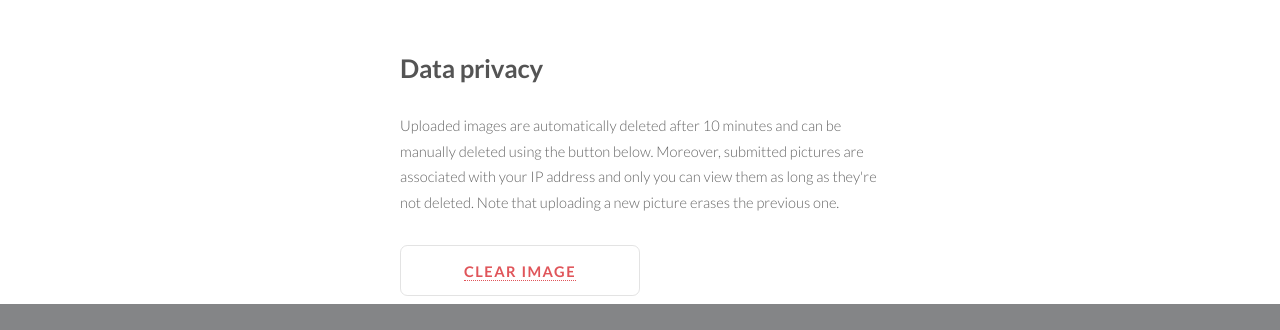
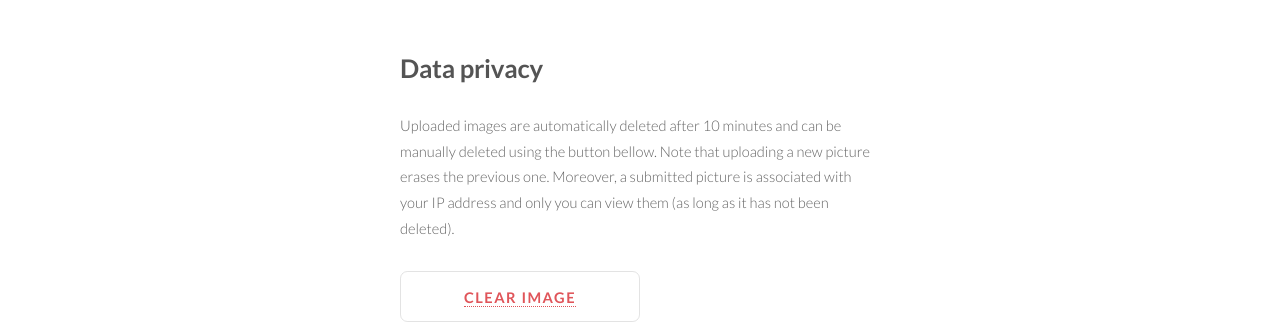
Before and after one commit to victorruelle/heroku_classifier, a Flask app: page / in a window 1280 px wide. Shown: the part 676-1006 px from the top of the page. Before the commit the page ends 980 px from the top, so only its background shows below. Run offline with Flask 2, Linux system fonts and the light colour scheme.

Commit message:
Final submission

```diff
--- a/app/templates/index.html
+++ b/app/templates/index.html
@@ -133,10 +133,9 @@
             <div class="inner2">
                 <h2>Data privacy</h2>
                 <p>Uploaded images are automatically deleted after 10 minutes and can be manually deleted
-                    using the button below. Moreover, submitted pictures are associated with your IP address and only
-                    you
-                    can view them as long as they're not deleted. Note that uploading a new picture erases the previous
-                    one.</p>
+                    using the button bellow. Note that uploading a new picture erases the previous
+                    one. Moreover, a submitted picture is associated with your IP address and only
+                    you can view them (as long as it has not been deleted). </p>
                 <div class="button big inner2"><a href="{{url_for('refresh')}}">Clear image</a></div>
             </div>
         </div>
```
